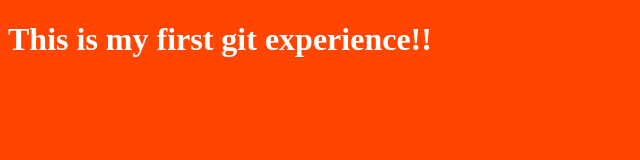
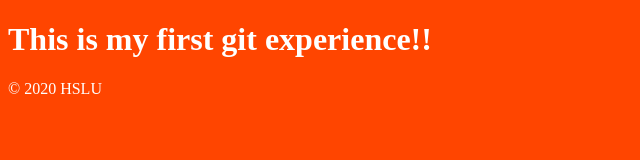
Before and after one commit to lab27/testgit, a plain HTML site: page index.html in a window 1280 px wide. Shown: the whole page, without its empty margins (0-640 px from the left). Drawn offline with Linux system fonts and the light colour scheme.

Commit message:
added footer

```diff
--- a/index.html
+++ b/index.html
@@ -16,5 +16,11 @@
 </head>
 <body>
   <h1>This is my first git experience!!</h1>
+
+  <footer>
+    <p>
+      &copy; 2020 HSLU
+    </p>
+  </footer>
 </body>
 </html>
```
